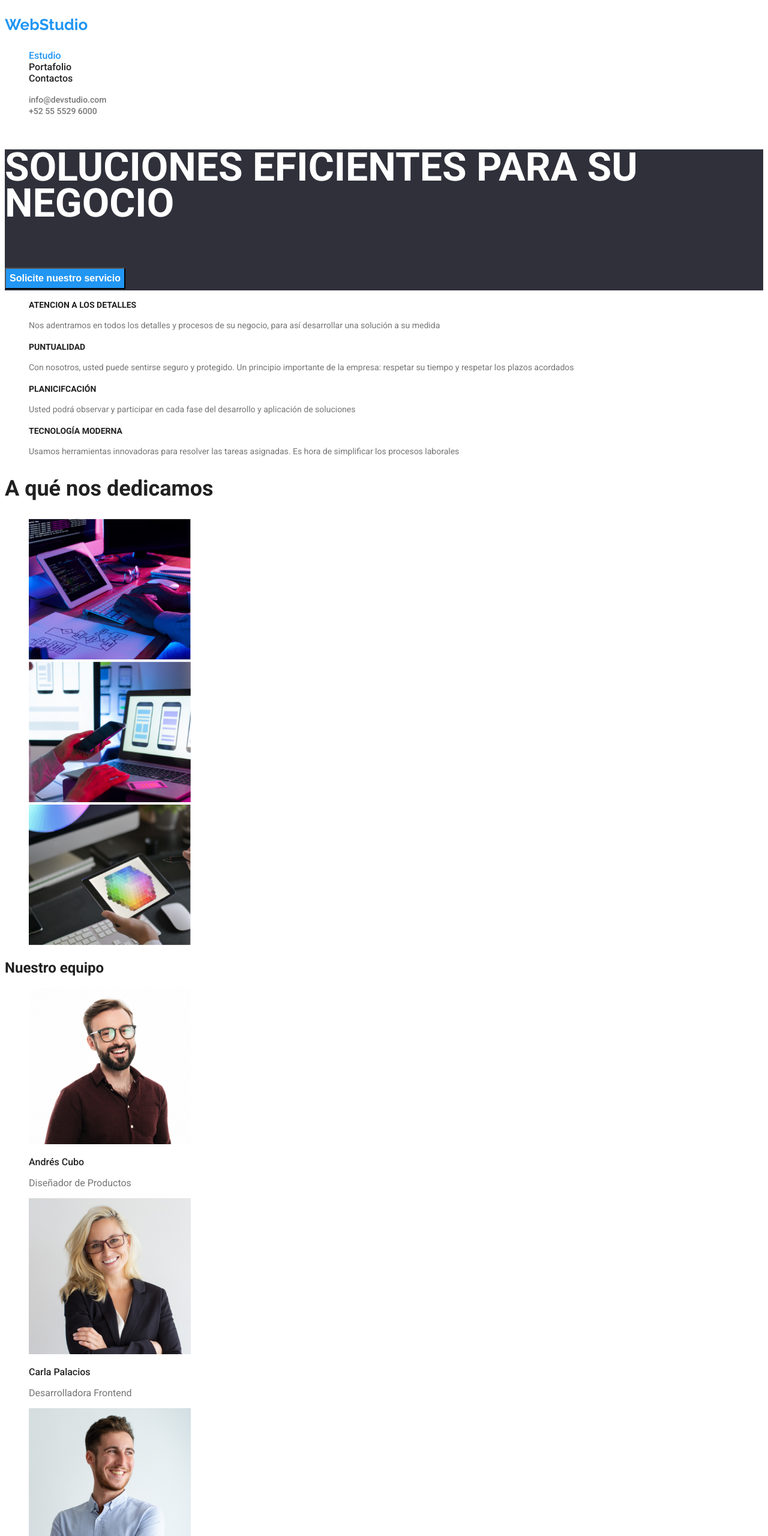
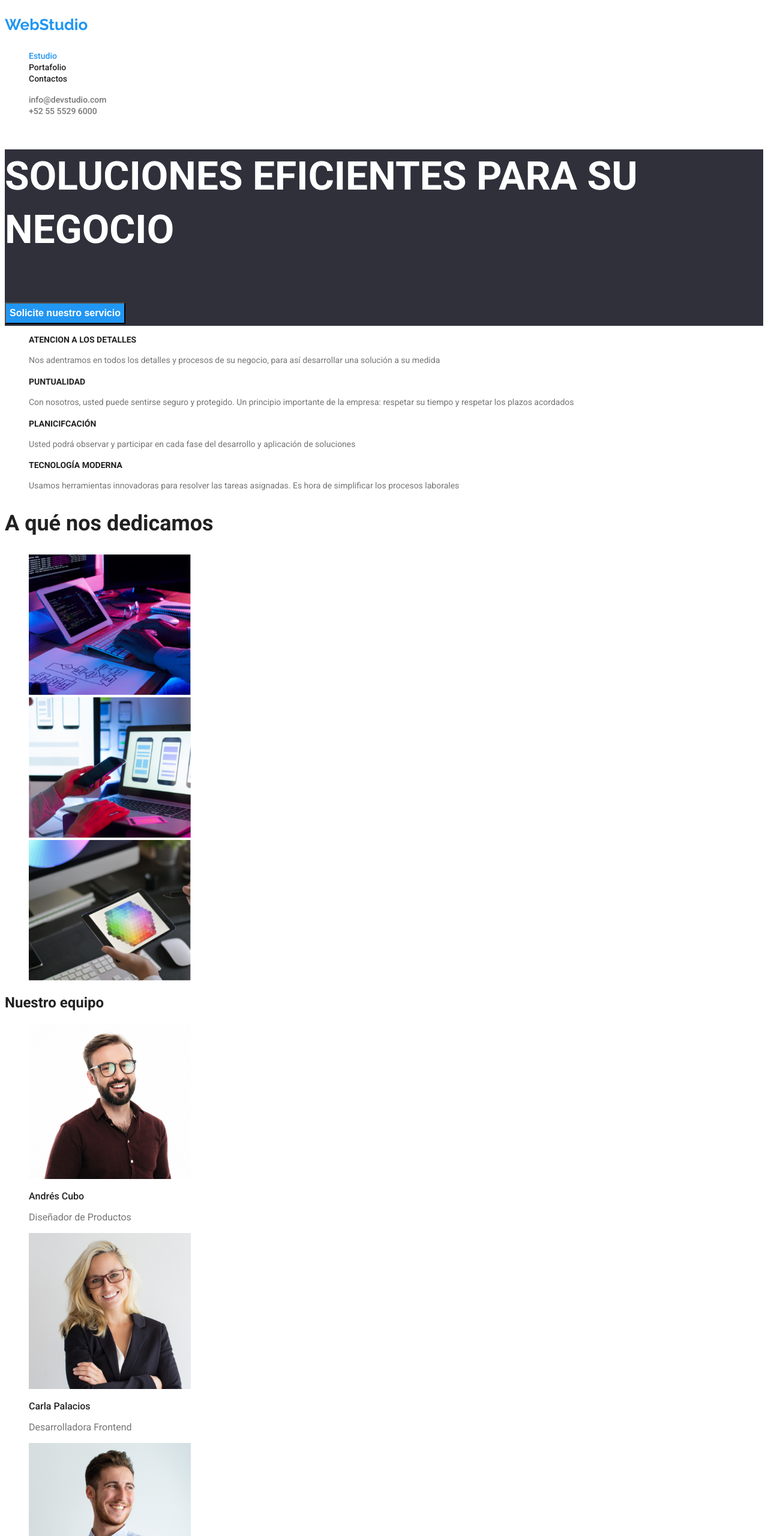
Before and after one commit to Jacksondg712/goit-markup-hw-02, a plain HTML site: page index.html in a window 1280 px wide. Shown: the top 2560 px of the page at 60% size. Drawn offline with Linux system fonts and the light colour scheme.

Commit message:
seventh comment

```diff
--- a/CSS/styles.css
+++ b/CSS/styles.css
@@ -49,14 +49,14 @@ button:focus{
     font-family: 'Raleway', sans-serif;
     font-weight: 700;
     font-size: 26px;
-    line-height: 31px;
+    line-height: 1.19;
 }
 
 .text-info{
     font-weight: 500;
     font-size: 14px;
     list-style: none;
-    line-height: 16px;
+    line-height: 1.14;
     color: #757575;
 }
 
@@ -64,7 +64,7 @@ button:focus{
     background-color: #2F303A;;
     font-weight: 900;
     font-size: 44px;
-    line-height: 60px;
+    line-height: 1.36;
     text-transform: uppercase;
     color: #FFFFFF;
 }
@@ -72,7 +72,7 @@ button:focus{
 .button{
     font-weight: 700;
     font-size: 16px;
-    line-height: 30px;
+    line-height: 1.87;
     background-color:  #2196F3;
     color: #FFFFFF;
 }
@@ -80,7 +80,7 @@ button:focus{
 .caption{
     font-weight: 700;
     font-size: 14px;
-    line-height: 16px;
+    line-height: 1.14;
     text-transform: uppercase;
 }
 
@@ -88,7 +88,7 @@ button:focus{
     font-style: normal;
     font-weight: 400;
     font-size: 14px;
-    line-height: 24px;
+    line-height: 1.71;
     color: #757575;
 }
 
@@ -99,7 +99,7 @@ button:focus{
 .title-caption{
     font-weight: 700;
     font-size: 36px;
-    line-height: 42px;
+    line-height: 1.16;
 }
 
 .caption-team{
@@ -107,13 +107,13 @@ button:focus{
     font-style: normal;
     font-weight: 500;
     font-size: 16px;
-    line-height: 19px;
+    line-height: 1.18;
 }
 
 .text-team-projects{
     font-weight: 400;
     font-size: 16px;
-    line-height: 19px;
+    line-height: 1.18;
     color: #757575;
 }
 
@@ -122,14 +122,17 @@ button:focus{
 }
 
 .text-footer{
-    line-height: 24px;
+    font-weight: 400;
+    font-size: 14px;
+    line-height: 1.71;
     color: #FFFFFF;
 }
 
 .text-footer-info{
     color: rgba(255, 255, 255, 0.6);
     font-weight: 400;
-    line-height: 24px;
+    font-size: 14px;
+    line-height: 1.71;
 }
 
 .caption-projects{
@@ -137,16 +140,21 @@ button:focus{
     font-style: normal;
     font-weight: 500;
     font-size: 16px;
-    line-height: 19px;
+    line-height: 1.18;
 }
 
 .title{
     font-weight: 900;
     font-size: 44px;
-    line-height: 60px;
+    line-height: 1.36;
 }
 
 .principal{
     color: #2196F3;
-    font-weight: 500px;
+    font-size: 14px;
+    line-height: 1.14;
 }
+.princ_nav{
+    font-size: 14px;
+    line-height: 1.14;
+}
--- a/index.html
+++ b/index.html
@@ -20,8 +20,8 @@
                 <ul class="list">
 
                     <li class="link"><a class="principal" href="index.html">Estudio</a></li>
-                    <li class="link"><a href="portafolio.html">Portafolio</a></li>
-                    <li class="link"><a href="#">Contactos</a></li>
+                    <li class="link"><a class="princ_nav" href="portafolio.html">Portafolio</a></li>
+                    <li class="link"><a class="princ_nav" href="#">Contactos</a></li>
 
                 </ul>
             </nav>
```
Also changed, not shown: portafolio.html (+2 -2 lines).
